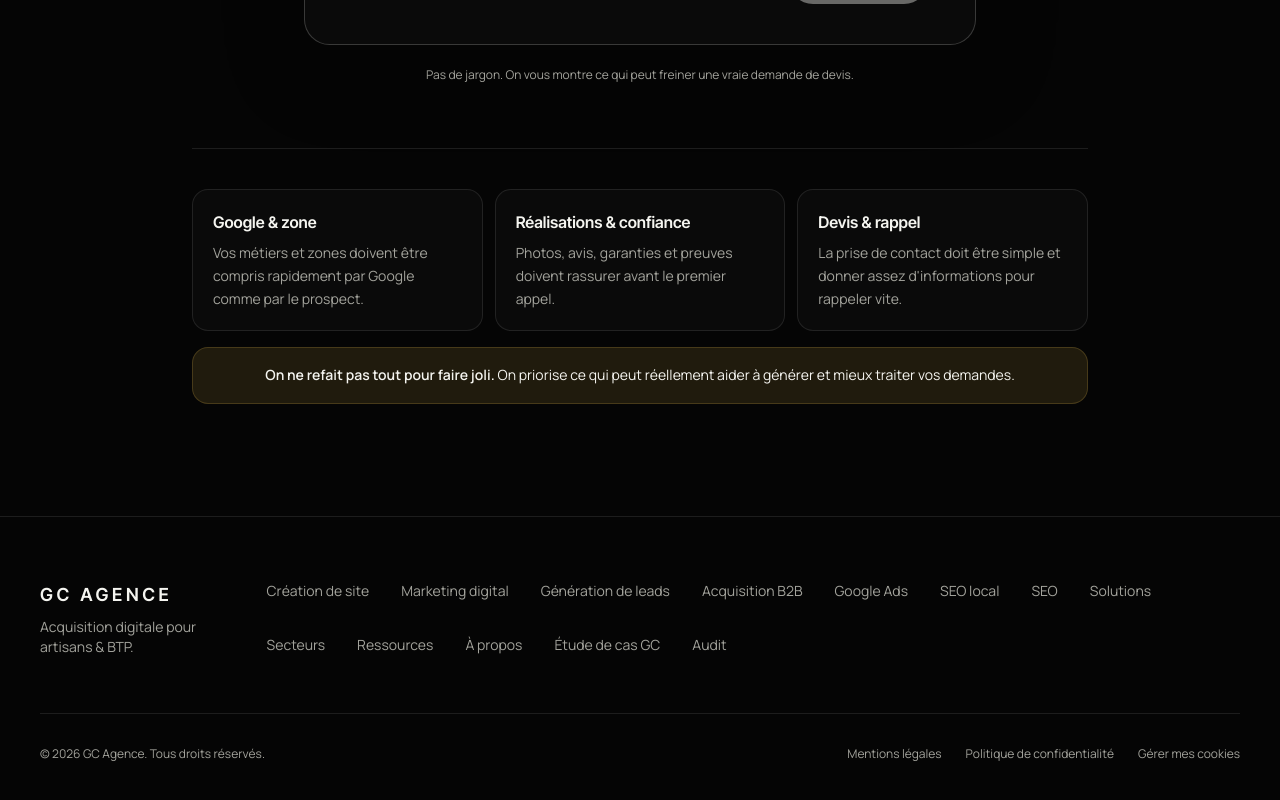
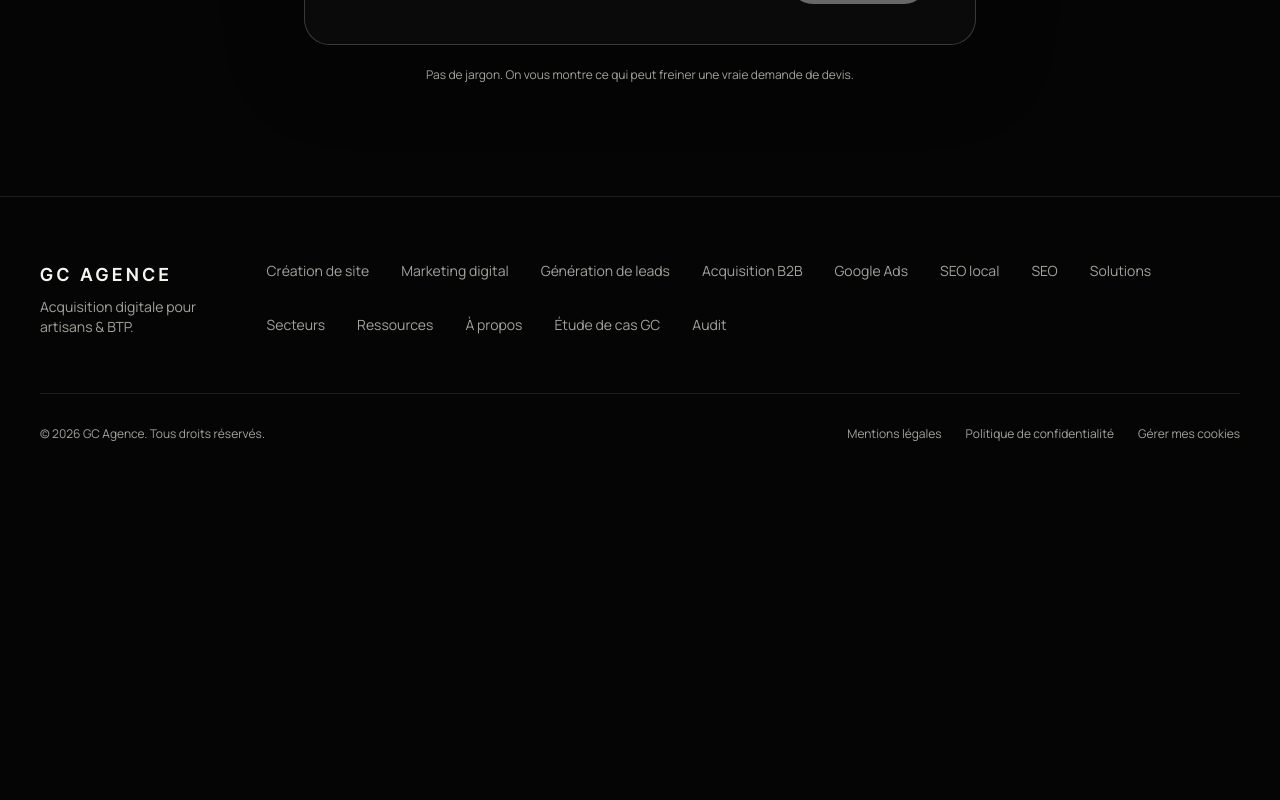
Before and after one commit to mathieumilo3-bot/-generation-capable, a Next.js app in the folder site-vitrine/: page /audit in a window 1280 px wide. Shown: the part 1404-2204 px from the top of the page. After the commit the page ends 1910 px from the top, so only its background shows below. Built offline with nearby package versions, Linux system fonts and the light colour scheme; no server answers.

Commit message:
Supprimer les explications redondantes du funnel

```diff
--- a/site-vitrine/src/app/audit/page.tsx
+++ b/site-vitrine/src/app/audit/page.tsx
@@ -59,39 +59,6 @@ export default function AuditPage() {
           </p>
         </div>
 
-        <div className="mx-auto mt-12 max-w-4xl border-t border-[var(--color-border)] pt-10 sm:mt-16">
-          <div className="grid gap-3 sm:grid-cols-3">
-            {[
-              {
-                title: "Google & zone",
-                body: "Vos métiers et zones doivent être compris rapidement par Google comme par le prospect.",
-              },
-              {
-                title: "Réalisations & confiance",
-                body: "Photos, avis, garanties et preuves doivent rassurer avant le premier appel.",
-              },
-              {
-                title: "Devis & rappel",
-                body: "La prise de contact doit être simple et donner assez d'informations pour rappeler vite.",
-              },
-            ].map((item) => (
-              <div
-                key={item.title}
-                className="rounded-2xl border border-[var(--color-border)] bg-[var(--color-surface)] p-5"
-              >
-                <h2 className="font-display text-base font-semibold">{item.title}</h2>
-                <p className="mt-2 text-sm leading-relaxed text-[var(--color-muted)]">{item.body}</p>
-              </div>
-            ))}
-          </div>
-
-          <div className="mt-4 rounded-2xl border border-[var(--color-accent)]/20 bg-[var(--color-accent-soft)] px-5 py-4 text-center">
-            <p className="text-sm leading-relaxed">
-              <span className="font-semibold">On ne refait pas tout pour faire joli.</span>{" "}
-              On priorise ce qui peut réellement aider à générer et mieux traiter vos demandes.
-            </p>
-          </div>
-        </div>
       </Section>
     </>
   );
```
